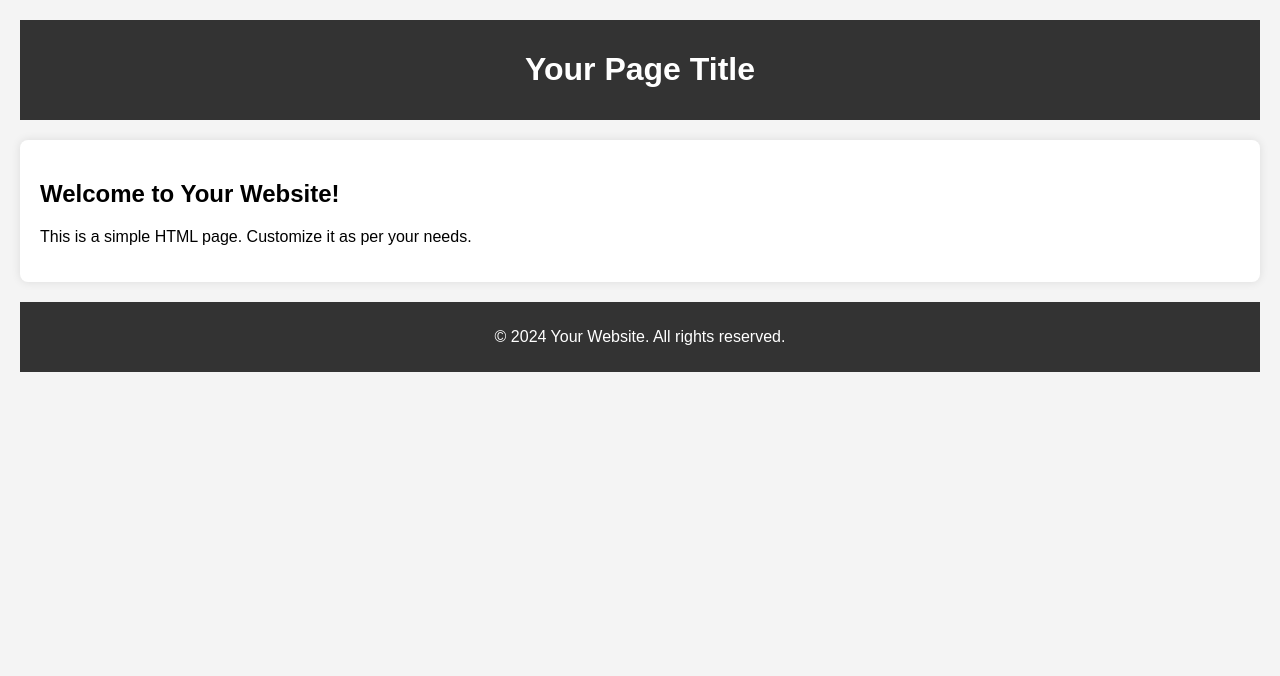
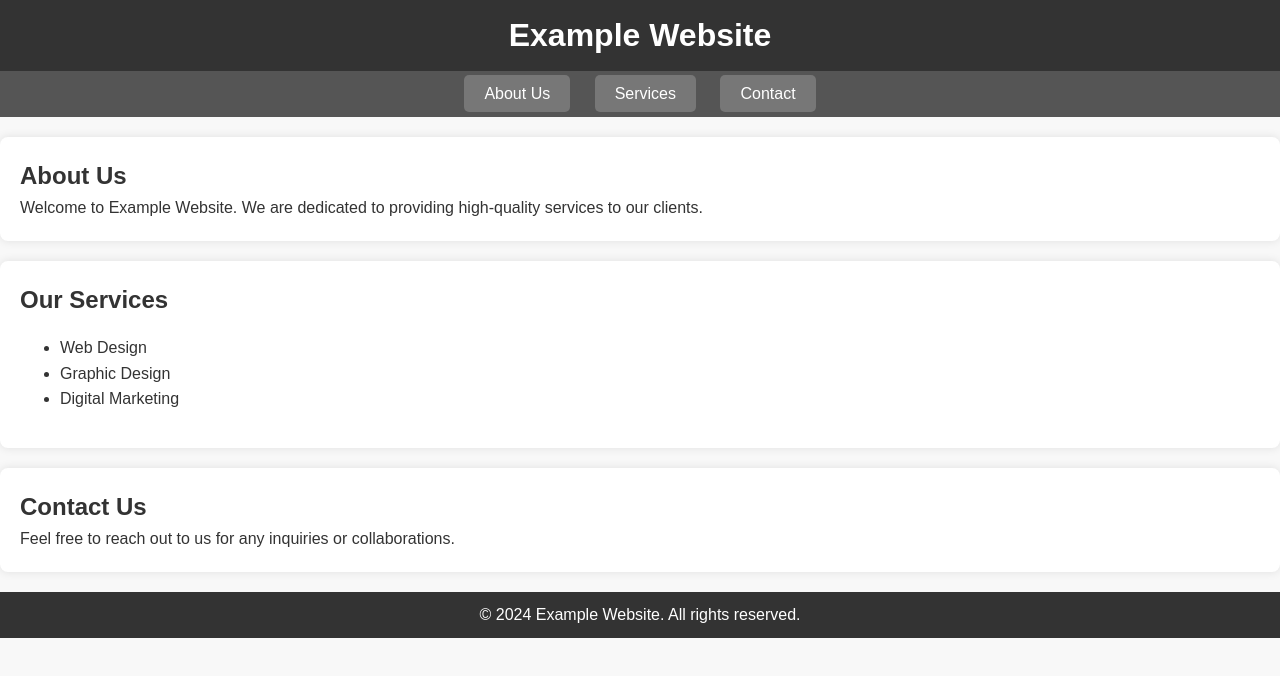
Before and after one commit to bmloha/trivia, a plain HTML site: page index.html in a window 1280 px wide. Drawn offline with Linux system fonts and the light colour scheme.

Commit message:
Update index.html

```diff
--- a/index.html
+++ b/index.html
@@ -4,21 +4,41 @@
 <head>
     <meta charset="UTF-8">
     <meta name="viewport" content="width=device-width, initial-scale=1.0">
-    <title>Your Page Title</title>
+    <title>Example Website</title>
     <style>
-        /* Add your custom styles here */
+        /* Reset some default styles */
+        body, h1, h2, p {
+            margin: 0;
+            padding: 0;
+        }
+
         body {
             font-family: Arial, sans-serif;
-            margin: 20px;
-            padding: 0;
-            background-color: #f4f4f4;
+            line-height: 1.6;
+            background-color: #f8f8f8;
+            color: #333;
         }
 
         header {
             background-color: #333;
             color: #fff;
-            padding: 10px;
+            padding: 10px 0;
             text-align: center;
+        }
+
+        nav {
+            background-color: #555;
+            padding: 10px 0;
+            text-align: center;
+        }
+
+        nav a {
+            color: #fff;
+            text-decoration: none;
+            padding: 10px 20px;
+            margin: 0 10px;
+            border-radius: 5px;
+            background-color: #777;
         }
 
         section {
@@ -31,7 +51,7 @@
 
         footer {
             text-align: center;
-            padding: 10px;
+            padding: 10px 0;
             background-color: #333;
             color: #fff;
         }
@@ -41,16 +61,36 @@
 <body>
 
     <header>
-        <h1>Your Page Title</h1>
+        <h1>Example Website</h1>
     </header>
 
-    <section>
-        <h2>Welcome to Your Website!</h2>
-        <p>This is a simple HTML page. Customize it as per your needs.</p>
+    <nav>
+        <a href="#about">About Us</a>
+        <a href="#services">Services</a>
+        <a href="#contact">Contact</a>
+    </nav>
+
+    <section id="about">
+        <h2>About Us</h2>
+        <p>Welcome to Example Website. We are dedicated to providing high-quality services to our clients.</p>
+    </section>
+
+    <section id="services">
+        <h2>Our Services</h2>
+        <ul>
+            <li>Web Design</li>
+            <li>Graphic Design</li>
+            <li>Digital Marketing</li>
+        </ul>
+    </section>
+
+    <section id="contact">
+        <h2>Contact Us</h2>
+        <p>Feel free to reach out to us for any inquiries or collaborations.</p>
     </section>
 
     <footer>
-        <p>&copy; 2024 Your Website. All rights reserved.</p>
+        <p>&copy; 2024 Example Website. All rights reserved.</p>
     </footer>
 
 </body>
```
